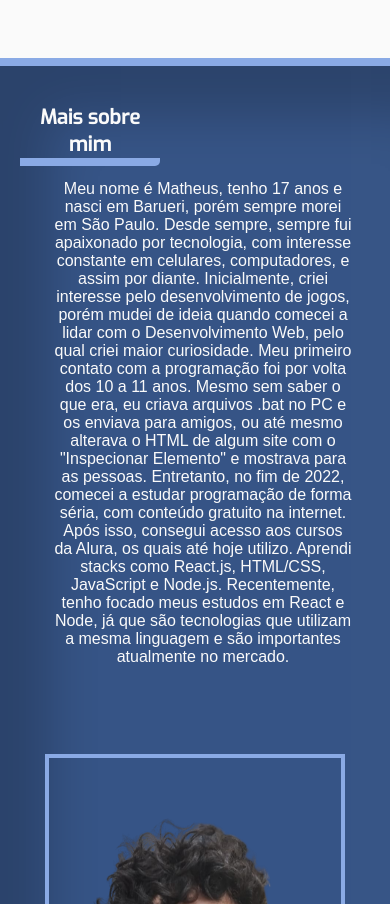
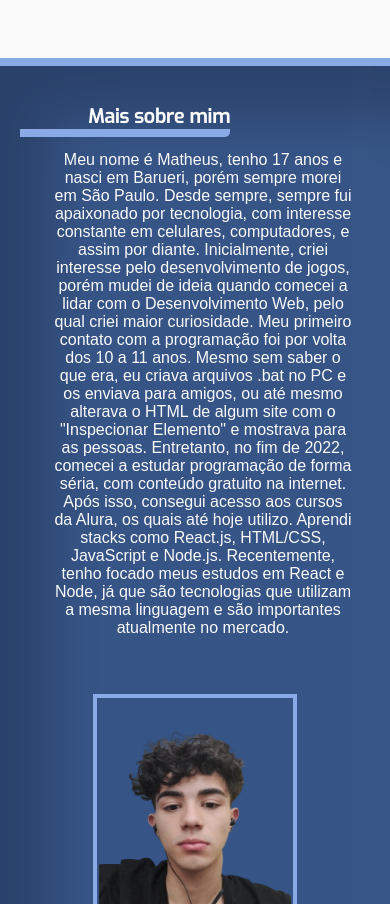
Before and after one commit to fatekkl/Portfolio, a React (Create React App) app: page / in a window 390 px wide. Shown: the part 842-1746 px from the top of the page. Built offline with nearby package versions, Linux system fonts and the light colour scheme.

Commit message:
responsividade sobre mim funcionando corretamente(sujeito a muudanças

```diff
--- a/src/Components/SobreMim/SobreMim.css
+++ b/src/Components/SobreMim/SobreMim.css
@@ -4,7 +4,7 @@
 .Secao2 {
     display: flex;
     justify-content: space-between;
-    height: 48rem;
+    height: 50rem;
     box-shadow:
     inset -50px -50px 50px rgba(255, 255, 255, 0.01),
     inset 50px 50px 50px rgba(0,0,0,0.2);
@@ -36,7 +36,7 @@
     font-family: 'Exo', sans-serif;
     transition: all 1s;
     border-bottom-right-radius: 5px;
-    max-width: 40%;
+    max-width: 60%;
 }
 
 .Secao2:hover h1 {
@@ -90,7 +90,7 @@
 
     .Secao2 {
         border-top: 8px solid var(--fonte-primaria-clara);
-        height: 75rem;
+        height: 60rem;
     }
 
 
@@ -110,11 +110,15 @@
 
     .SobreMim h1 {
         margin: 5% 2% 2% 0%;
-        font-size: 20px;
+        font-size: 1.2rem;
         flex-wrap: nowrap;
         text-align: center;
         border-bottom: 8px solid var(--fonte-primaria-clara);
     }
+
+    .Secao2:hover h1 {
+        max-width: 60%;
+     }
 
     .sobre-img {
         display: flex;
@@ -125,8 +129,8 @@
 
     .sobre-img img{
         margin-bottom: 10%;
-        width: 15rem;
-        width: 18rem;
+        width: 12rem;
+        height: 15rem;
         border-radius: 0px;
         border-bottom: var(--fonte-primaria-clara) solid 15px;
         padding: 2px;
```
